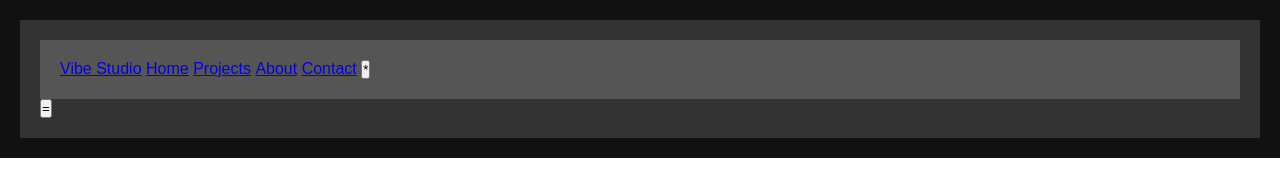
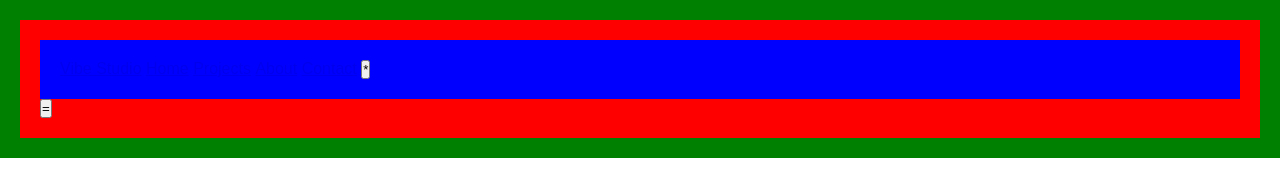
Before and after one commit to 3westrick/project, a plain HTML site: page index.html in a window 1280 px wide. Drawn offline with Linux system fonts and the light colour scheme.

Commit message:
Change Color

```diff
--- a/style.css
+++ b/style.css
@@ -5,16 +5,16 @@
     padding: 0;
 }
 header{
-    background-color: #111;
+    background-color: green;
     padding: 20px;
 }
 nav{
-    background-color: #333;
+    background-color: red;
     padding: 20px;
 }
 
 nav ul{
-    background-color: #555;
+    background-color: blue;
     padding: 20px;
 }
 nav ul li {
```
